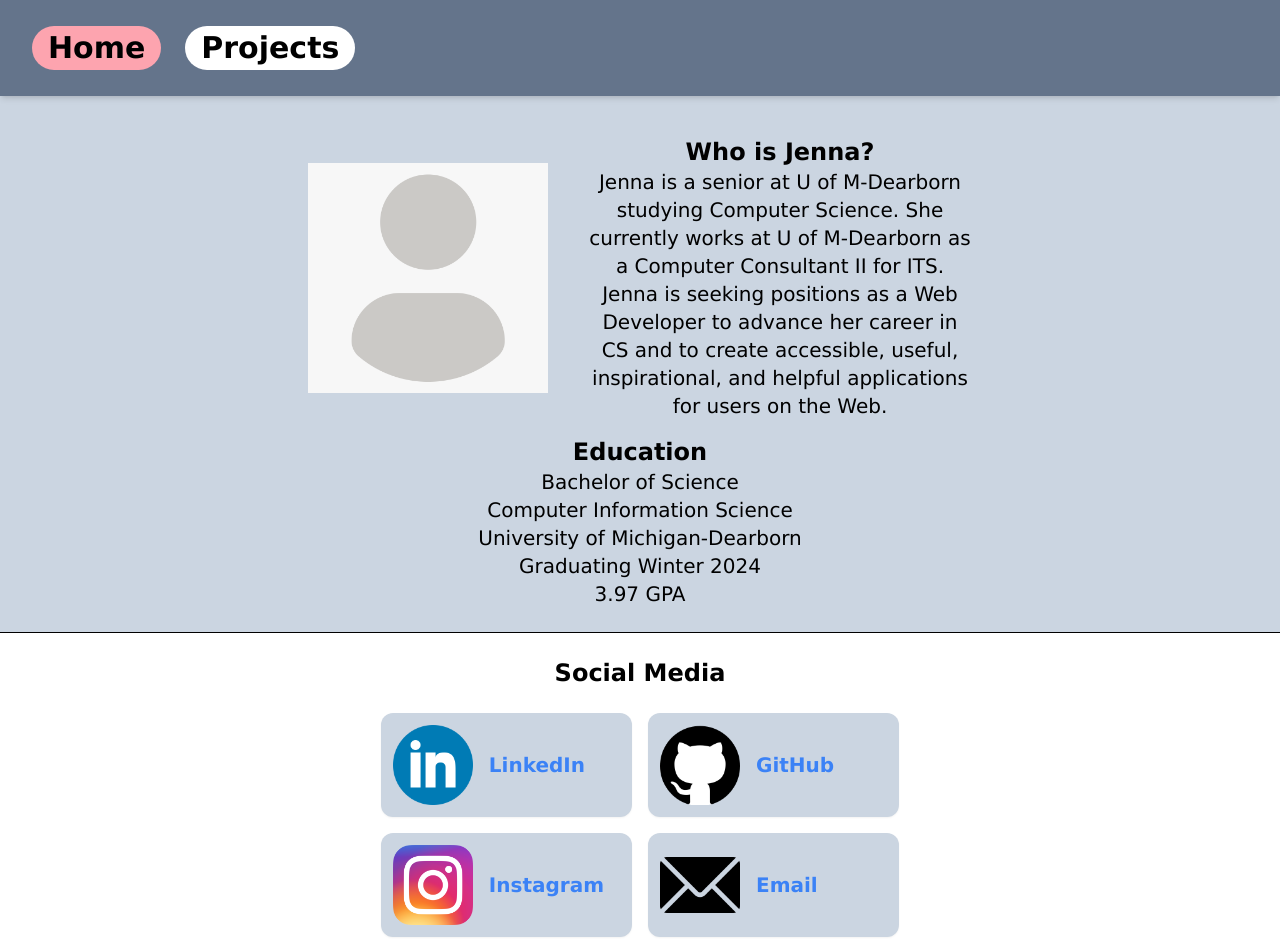
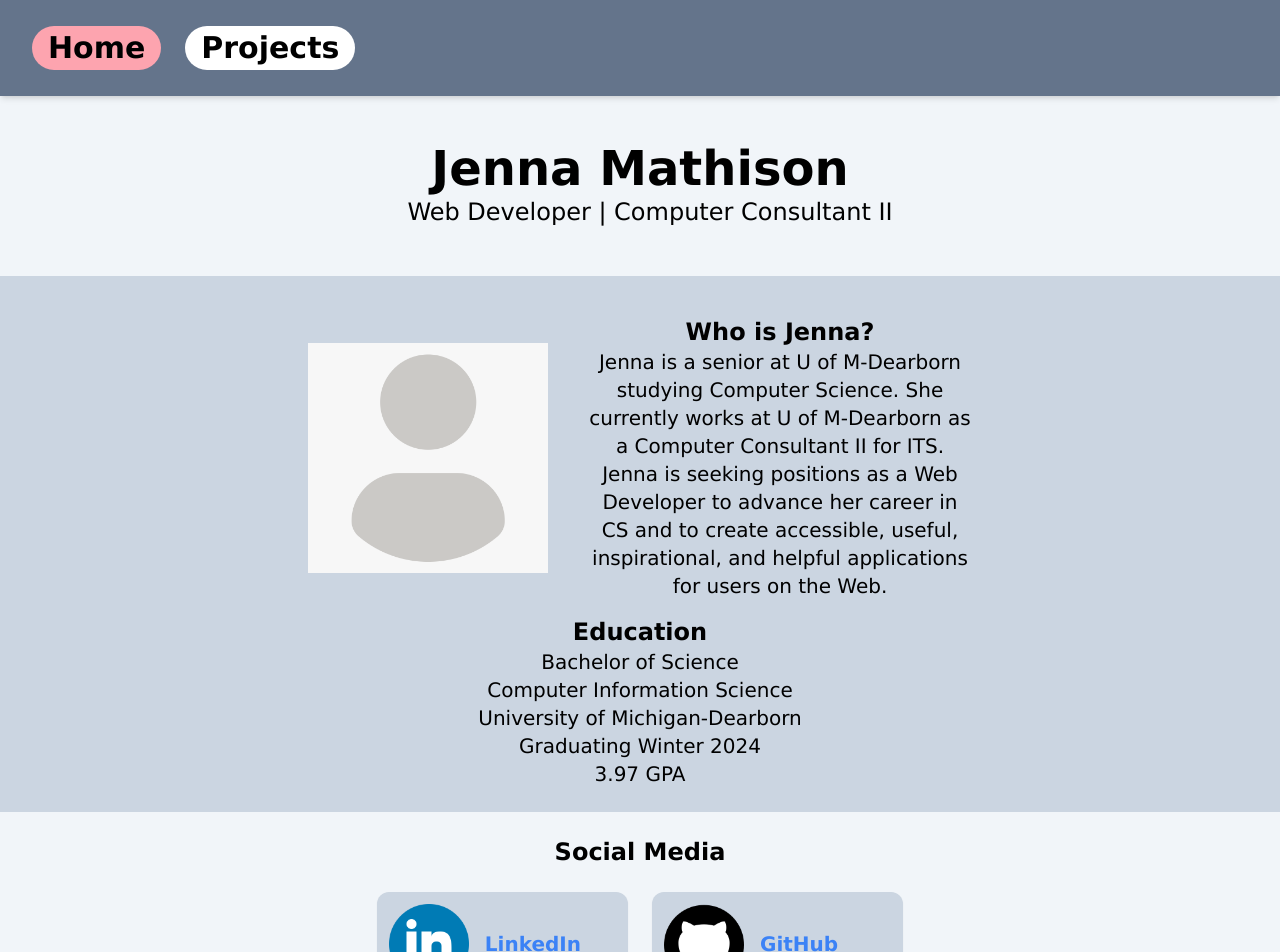
Before and after one commit to jmathison21/JM-Portfolio, a Next.js app: page / in a window 1280 px wide. Shown: the top 952 px of the page. Built offline with nearby package versions, Linux system fonts and the light colour scheme.

Commit message:
nametitle-bg

```diff
--- a/src/app/layout.jsx
+++ b/src/app/layout.jsx
@@ -9,23 +9,10 @@ export const metadata = {
 
 function Header({tabsList}) {
     return (
-        <div className="flex flex-row h-16 sticky top-0 shadow-md bg-slate-500 border-bottom items-center lg:h-20 xl:h-24">
+        <div className="flex flex-row h-16 sticky top-0 shadow-md bg-slate-500 items-center lg:h-20 xl:h-24">
             <Tabs tabsList={tabsList}/>
         </div>
     )
-}
-
-function NameTitle() {
-    <div className="flex w-screen flex-col space-y-1 py-8 lg:py-12">
-        <h1 className="w-fit self-center whitespace-nowrap text-center text-3xl font-bold antialiased sm:text-4xl xl:text-5xl">
-            Jenna Mathison
-        </h1>
-        <div className="flex w-full flex-row justify-center space-x-1 pl-4 sm:pl-5">
-            <h2 className="text-l w-fit whitespace-nowrap text-start antialiased sm:text-xl xl:text-2xl">
-                Web Developer | Computer Consultant II
-            </h2>
-        </div>
-    </div>
 }
 
 export default async function RootLayout({ children }) {
@@ -36,7 +23,7 @@ export default async function RootLayout({ children }) {
         <html lang="en">
             <body className="">
                 <Header tabsList={tabsList}/>
-                <main className="min-h-screen pb-12">
+                <main className="min-h-screen pb-12 bg-slate-100">
                     {children}
                 </main>
                 <Analytics />
--- a/src/app/page.jsx
+++ b/src/app/page.jsx
@@ -1,6 +1,19 @@
 import Image from "next/image"
 import Link from "next/link"
 import {getDB}from "./data"
+
+function NameTitle() {
+    return (<div className="flex flex-col space-y-1 py-8 lg:py-12">
+        <h1 className="w-fit self-center whitespace-nowrap text-center text-3xl font-bold antialiased sm:text-4xl xl:text-5xl">
+            Jenna Mathison
+        </h1>
+        <div className="flex w-full flex-row justify-center space-x-1 pl-4 sm:pl-5">
+            <h2 className="text-l w-fit whitespace-nowrap text-start antialiased sm:text-xl xl:text-2xl">
+                Web Developer | Computer Consultant II
+            </h2>
+        </div>
+    </div>)
+}
 
 function Bio({ bio }) {
     const imgSrc = bio.picture != "" ? bio["picture"] : bio["no-picture"]
@@ -8,7 +21,7 @@ function Bio({ bio }) {
         bio.picture != "" ? bio["picture-alt"] : bio["no-picture-alt"]
 
     return (
-        <div className="flex w-full flex-grow flex-row flex-wrap justify-center border-black border-b bg-slate-300 pt-10 pb-4 sm:space-x-6 sm:pt-8 lg:space-x-8 xl:space-x-10">
+        <div className="flex w-full flex-grow flex-row flex-wrap justify-center bg-slate-300 pt-10 pb-4 sm:space-x-6 sm:pt-8 lg:space-x-8 xl:space-x-10">
             <div className="w-40 sm:w-48 xl:w-60 flex items-center">
                 <Image
                     src={imgSrc}
@@ -76,7 +89,7 @@ function Socials({ socials }) {
     return (
         <div className="flex flex-col items-center pb-2">
             <SectionTitle text={"Social Media"} />
-            <div className="grid grid-cols-1 grid-rows-auto gap-4 sm:grid-cols-2 ">{socialItems}</div>
+            <div className="grid grid-cols-1 grid-rows-auto gap-4 sm:grid-cols-2 lg:gap-6">{socialItems}</div>
         </div>
     )
 }
@@ -112,6 +125,7 @@ function About({ content }) {
 
     return (
         <>
+            <NameTitle/>
             <Bio bio={content.Bio} />
             <Socials socials={content.Social} />
             <Resume resume={content.Resume} />
```
